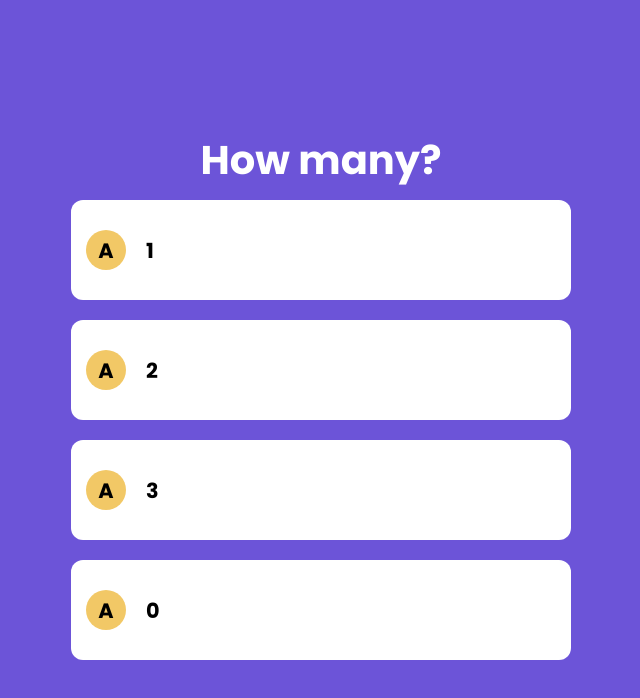
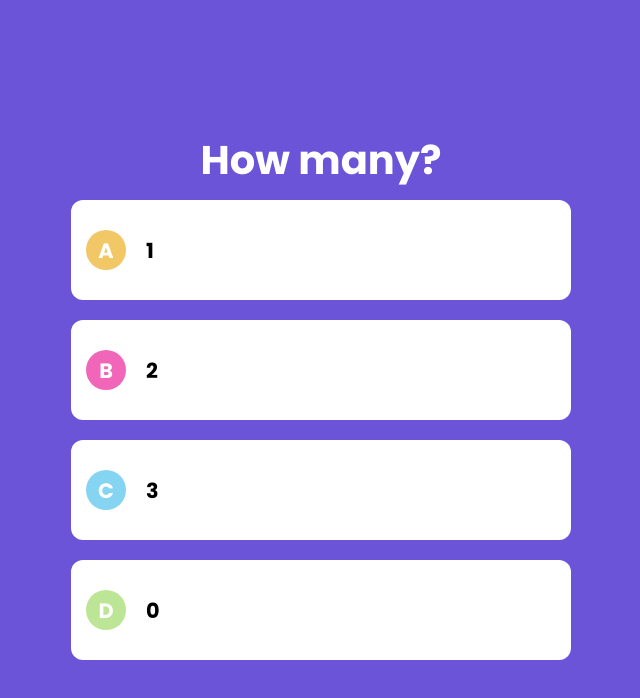
Before and after one commit to JRamos29/quiz-app, a Next.js app: page / in a window 1280 px wide. Shown: the top 698 px of the page, without its empty margins (319-959 px from the left). Built offline with nearby package versions, Linux system fonts and the light colour scheme.

Commit message:
Modified Answer component. Modified Question component.

```diff
--- a/components/Answer.tsx
+++ b/components/Answer.tsx
@@ -6,13 +6,14 @@
   index: number;
   option: string;
   optionBgColor: string;
+  onAnswer: (index: number) => void;
 }
 
 export default function Answer(props: AnswerProps) {
   const answer = props.value;
 
   return (
-    <div className={styles.answer}>
+    <div className={styles.answer} onClick={() => props.onAnswer(props.index)}>
       <div className={styles.answerContent}>
         <div className={styles.front}>
           <div
--- a/components/Question.tsx
+++ b/components/Question.tsx
@@ -3,8 +3,16 @@
 import Statement from './Statement';
 import Answer from './Answer';
 
+const options = [
+  { value: 'A', color: '#f2c866' },
+  { value: 'B', color: '#f266ba' },
+  { value: 'C', color: '#85d4f2' },
+  { value: 'D', color: '#bce596' },
+];
+
 interface QuestionProps {
   value: QuestionModel;
+  onAnswer: (index: number) => void;
 }
 
 export default function Question(props: QuestionProps) {
@@ -17,8 +25,9 @@
           key={i}
           value={answer}
           index={i}
-          option="A"
-          optionBgColor="#f2c866"
+          option={options[i].value}
+          optionBgColor={options[i].color}
+          onAnswer={props.onAnswer}
         />
       );
     });
--- a/model/question.ts
+++ b/model/question.ts
@@ -35,9 +35,9 @@
         return false;
     }
 
-    // answerWith(index: number): QuestionModel{
-
-    // }
+    answerWith(index: number):QuestionModel {
+      return new QuestionModel(1, '', []);
+    }
 
     shuffleAnswers(): QuestionModel {
       let shuffledAnswers = shuffle(this.#answers);
--- a/pages/index.tsx
+++ b/pages/index.tsx
@@ -1,17 +1,22 @@
-import Head from 'next/head';
-import Image from 'next/image';
+import { useState } from 'react';
 import Question from '../components/Question';
 import AnswerModel from '../model/answer';
 import QuestionModel from '../model/question';
-import styles from '../styles/Home.module.css';
+
+const mockQuestion = new QuestionModel(1, 'How many?', [
+  AnswerModel.setWrongAnswer('1'),
+  AnswerModel.setWrongAnswer('2'),
+  AnswerModel.setWrongAnswer('3'),
+  AnswerModel.setRightAnswer('0'),
+]);
 
 export default function Home() {
-  const testQuestion = new QuestionModel(1, 'How many?', [
-    AnswerModel.setWrongAnswer('1'),
-    AnswerModel.setWrongAnswer('2'),
-    AnswerModel.setWrongAnswer('3'),
-    AnswerModel.setRightAnswer('0'),
-  ]);
+  const [question, setQuestion] = useState(mockQuestion);
+
+  function onAnswer(index: number) {
+    console.log(index);
+    setQuestion(question.answerWith(index));
+  }
 
   return (
     <div
@@ -21,7 +26,7 @@
         alignItems: 'center',
         height: '100vh',
       }}>
-      <Question value={testQuestion} />
+      <Question value={question} onAnswer={onAnswer} />
     </div>
   );
 }
--- a/styles/Answer.module.css
+++ b/styles/Answer.module.css
@@ -40,6 +40,7 @@
   font-size: 1.3rem;
   font-weight: 700;
   margin-right: 20px;
+  color: #ffffff;
 }
 
 .value {
```
